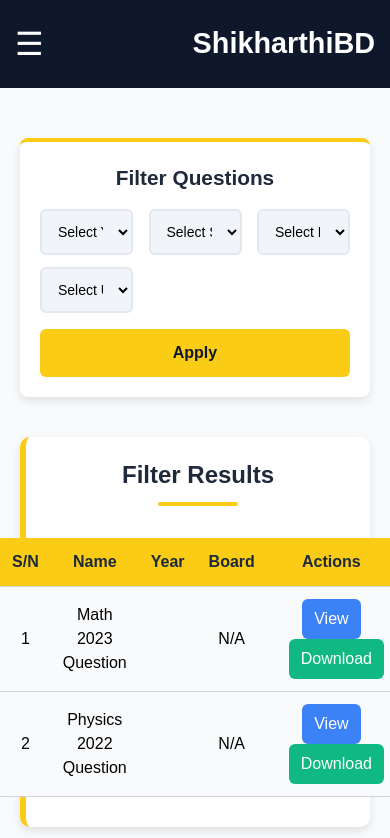
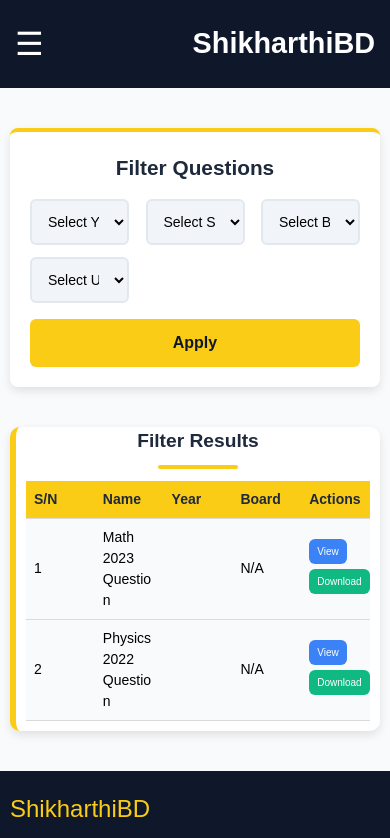
Before and after one commit to Ashik045/ShikharthiBD, a Next.js app in the folder client/: page /questions/honours in a window 390 px wide. Shown: the top 838 px of the page. Built offline with nearby package versions, Linux system fonts and the light colour scheme.

Commit message:
filter and result page responsive done

```diff
--- a/client/components/ResultsTable/resultsTable.module.scss
+++ b/client/components/ResultsTable/resultsTable.module.scss
@@ -4,11 +4,12 @@
   border-radius: 10px;
   box-shadow: 0px 4px 10px rgba(0, 0, 0, 0.1);
   display: flex;
-  flex-wrap: wrap;
+  flex-direction: column;
   gap: 20px;
   justify-content: center;
   min-height: 200px;
   border-left: 6px solid #facc15;
+
   h2 {
     font-size: 1.5rem;
     font-weight: bold;
@@ -31,16 +32,26 @@
     }
   }
 
+  /* Responsive Table */
+  .table_wrapper {
+    width: 100%;
+    overflow-x: auto; /* Enables horizontal scroll on small screens */
+  }
+
   .results_table {
     width: 100%;
-    border-collapse: collapse;
-    margin-top: 20px;
+    border-collapse: collapse; /* Ensures proper table layout without space between borders */
+    overflow: hidden;
+    table-layout: fixed;
 
     th,
     td {
-      padding: 12px;
-      text-align: center;
-      border-bottom: 1px solid #d1d5db; /* Line below each row */
+      padding: 10px;
+      text-align: left;
+      word-wrap: break-word; /* Ensure text does not overflow */
+      overflow: hidden; /* Prevents overflow of content */
+      text-overflow: ellipsis;
+      border-bottom: 1px solid #dbdada;
     }
 
     th {
@@ -54,14 +65,22 @@
     }
   }
 
-  .view_btn {
-    background-color: #3b82f6;
-    color: white;
+  /* Buttons */
+  .view_btn,
+  .download_btn {
     padding: 8px 12px;
     border: none;
     border-radius: 6px;
     cursor: pointer;
     transition: 0.2s ease-in-out;
+    font-size: 14px;
+  }
+
+  .view_btn {
+    background-color: #3b82f6;
+    color: white;
+    margin-right: 10px;
+    margin-bottom: 5px;
 
     &:hover {
       background-color: #2563eb;
@@ -71,11 +90,9 @@
   .download_btn {
     background-color: #10b981;
     color: white;
-    padding: 8px 12px;
-    border-radius: 6px;
     text-decoration: none;
     display: inline-block;
-    margin-left: 10px;
+    margin-bottom: 5px;
 
     &:hover {
       background-color: #059669;
@@ -141,6 +158,68 @@
     }
   }
 
+  /* Responsive Adjustments */
+  @media (max-width: 768px) {
+    padding: 20px;
+
+    h2 {
+      font-size: 1.3rem;
+    }
+
+    .view_btn,
+    .download_btn {
+      font-size: 12px;
+      padding: 6px 10px;
+    }
+
+    .popup_content {
+      width: 95%;
+      padding: 15px;
+    }
+
+    .close_btn {
+      padding: 6px 10px;
+    }
+  }
+
+  @media (max-width: 480px) {
+    padding: 10px;
+
+    h2 {
+      font-size: 1.2rem;
+      margin-bottom: 0px;
+    }
+
+    .results_table {
+      font-size: 14px; /* Reduces font size for small screens */
+      border-spacing: 0; /* Removes extra spacing */
+    }
+
+    .results_table th,
+    .results_table td {
+      padding: 8px; /* Adjust padding for smaller screens */
+      word-wrap: break-word;
+    }
+
+    .view_btn,
+    .download_btn {
+      font-size: 10px;
+      padding: 5px 8px;
+    }
+
+    .popup_content {
+      max-width: 90%;
+    }
+
+    .close_popup {
+      font-size: 20px;
+    }
+
+    .close_btn {
+      font-size: 12px;
+    }
+  }
+
   /* Animations */
   @keyframes fadeIn {
     from {
--- a/client/styles/questions.module.scss
+++ b/client/styles/questions.module.scss
@@ -14,3 +14,9 @@
     align-items: center;
   }
 }
+
+@media screen and (max-width: 480px) {
+  .page_container {
+    padding: 40px 10px;
+  }
+}
```
